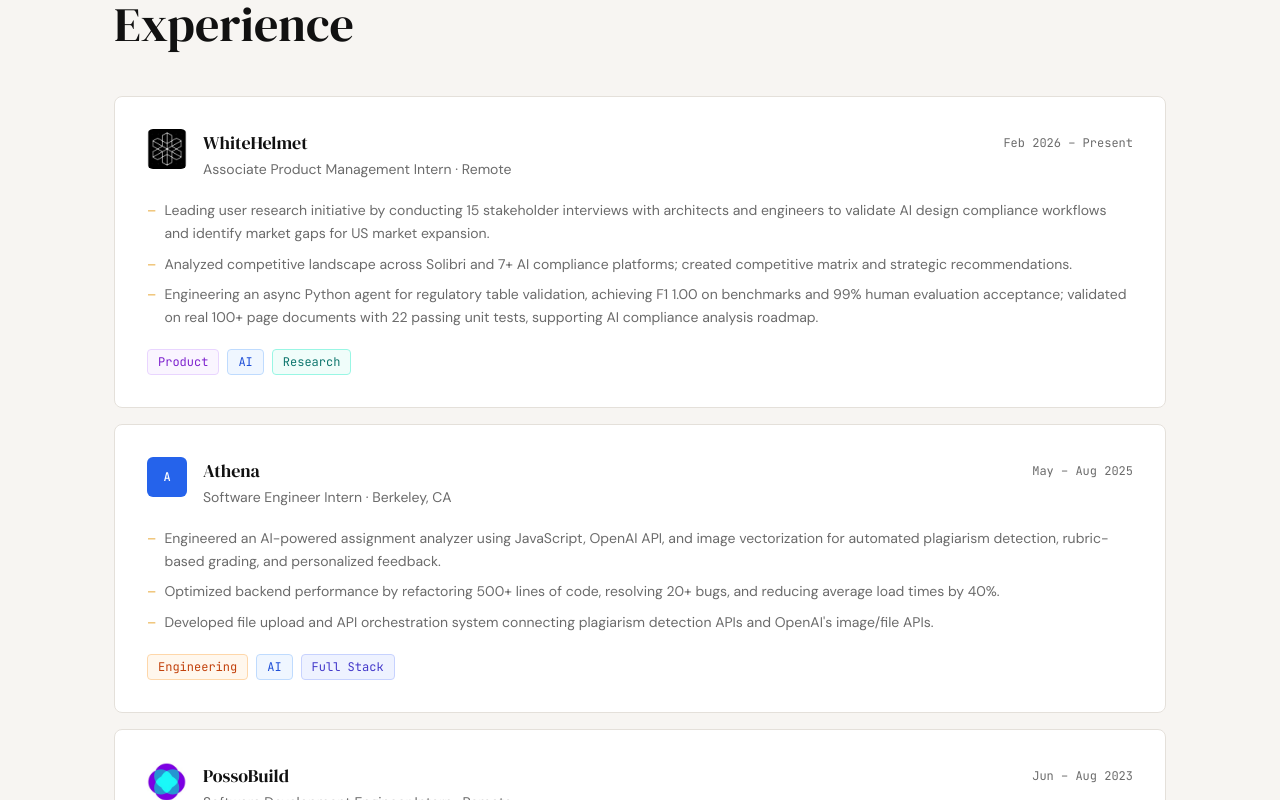
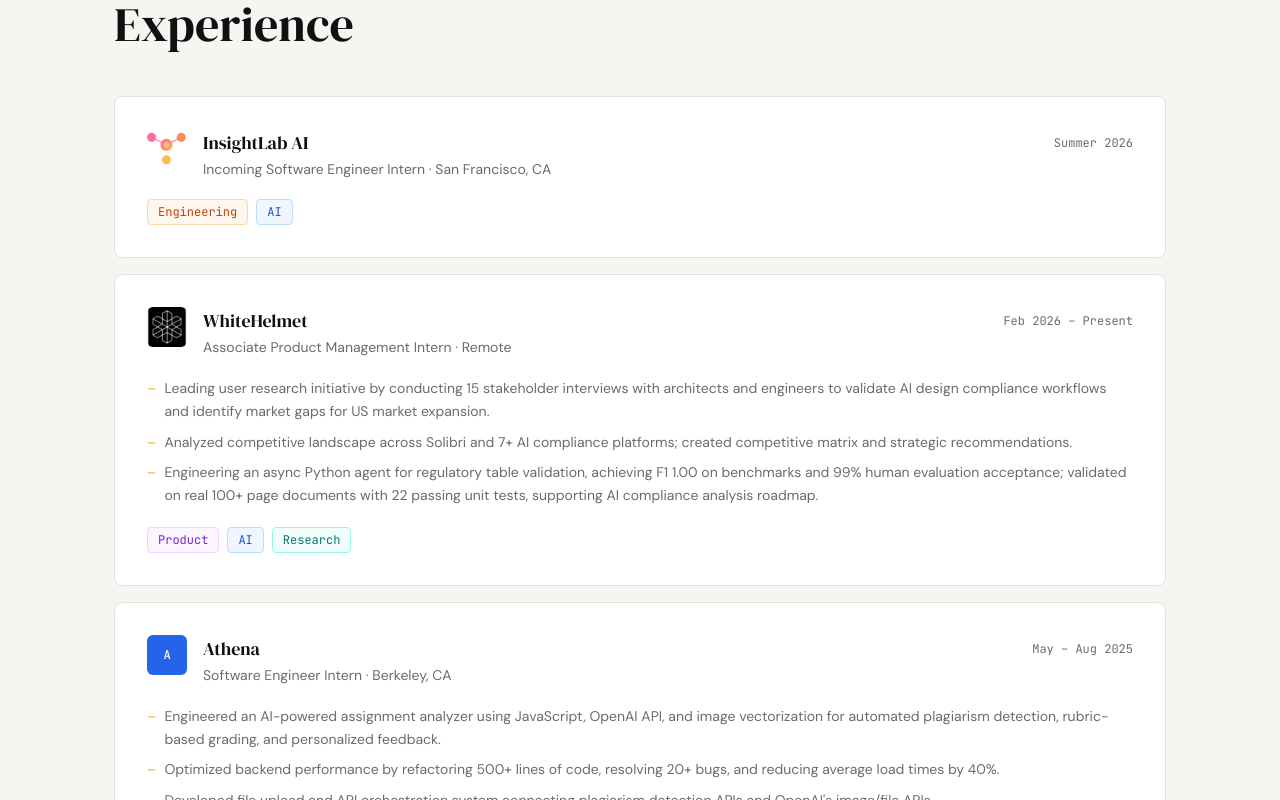
Before and after one commit to KrithinKamineni/Portfolio, a Next.js app: page / in a window 1280 px wide. Shown: the part 1360-2160 px from the top of the page. Built offline with nearby package versions, Linux system fonts and the light colour scheme.

Commit message:
updated experience

```diff
--- a/components/Skills.tsx
+++ b/components/Skills.tsx
@@ -43,7 +43,8 @@
         <div className="grid grid-cols-1 sm:grid-cols-2 lg:grid-cols-3 gap-4">
           {skillCategories.map((group, i) => (
             <FadeIn key={group.category} delay={i * 0.07}>
-              <div className="bg-surface border border-border rounded-lg p-6 h-full">
+              <div className="bg-surface border border-border rounded-lg p-6 h-full hover:border-accent transition-all duration-200 group">
+
                 <p className="font-mono text-xs text-accent tracking-widest uppercase mb-4">
                   {group.category}
                 </p>
--- a/data/experience.ts
+++ b/data/experience.ts
@@ -13,6 +13,19 @@
 }
 
 export const experiences: Experience[] = [
+  {
+    company: "InsightLab AI",
+    location: "San Francisco, CA",
+    role: "Incoming Software Engineer Intern",
+    period: "Summer 2026",
+    tags: ["Engineering", "AI"],
+    logo: "IL",
+    logoColor: "#FFFFFF",
+    logoBg: "#111111",
+    logoImage: "/insightlab-logo.png",
+    website: "https://insightlabai.dev/",
+    bullets: [],
+  },
   {
     company: "WhiteHelmet",
     location: "Remote",
```
Also changed, not shown: public/insightlab-logo.png (added).
